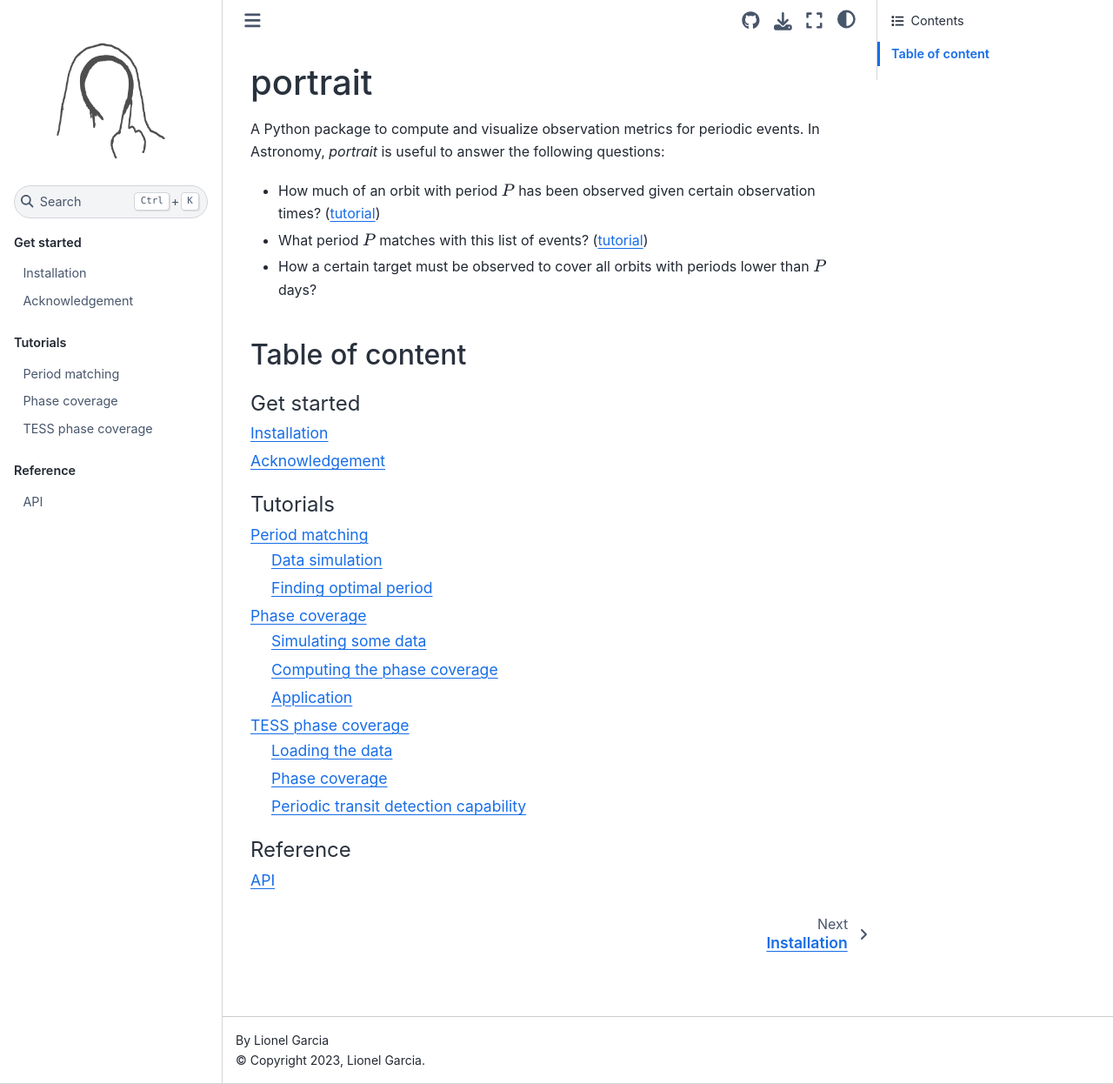
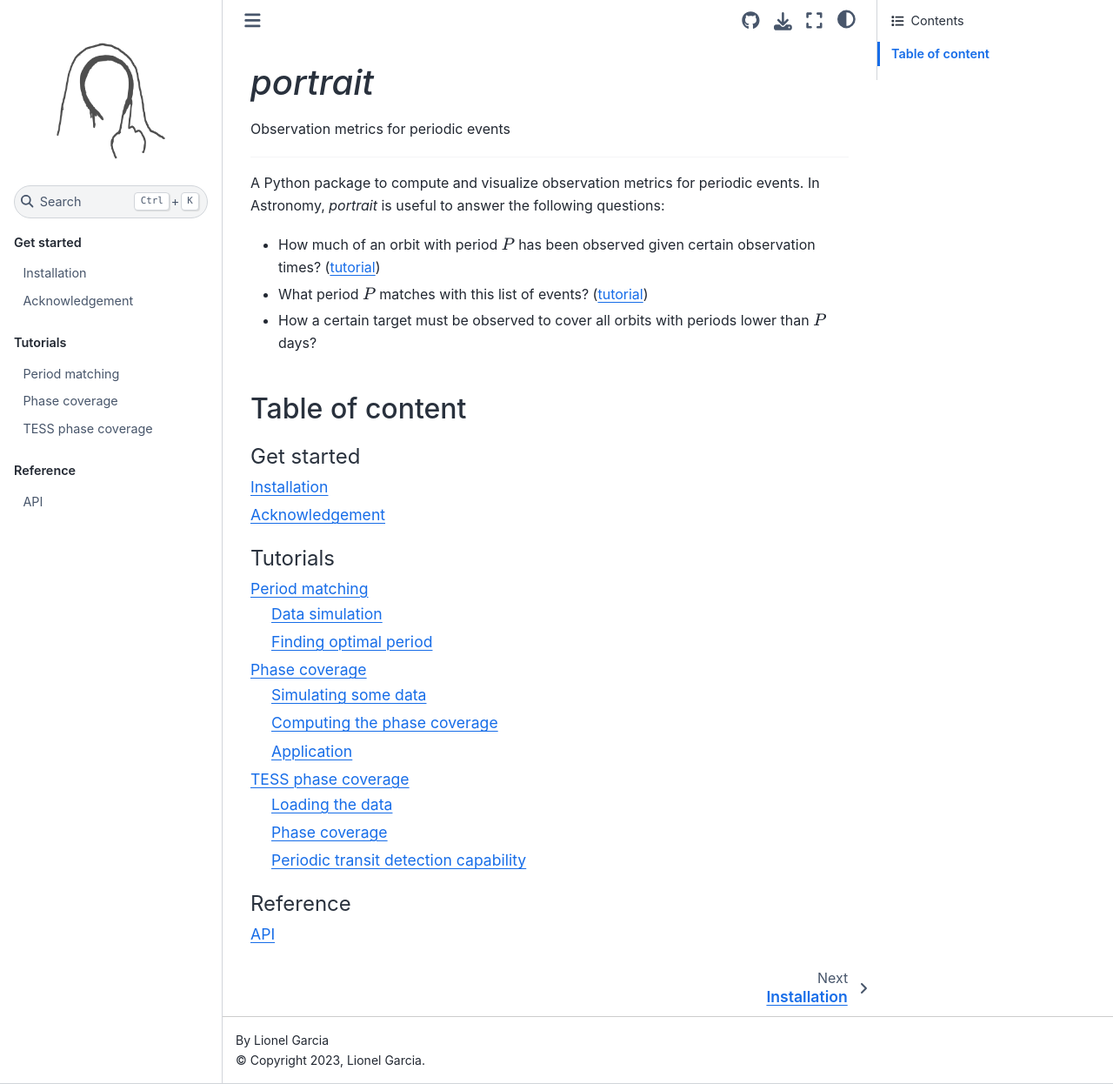
Before and after one commit to lgrcia/portrait, a Sphinx documentation site: the page built from docs/index.md, in a window 1280 px wide and 1246 px high. Shown: the whole window at 87% size. Built offline with Sphinx 7.4.7 and the Sphinx Book theme 1.1.4, drawn with Linux system fonts in a browser that asks for light colours.

Commit message:
docs: more comments + index title

```diff
--- a/docs/index.md
+++ b/docs/index.md
@@ -1,4 +1,8 @@
-# portrait
+# *portrait*
+
+Observation metrics for periodic events
+
+---
 
 A Python package to compute and visualize observation metrics for periodic events. In Astronomy, *portrait* is useful to answer the following questions:
 - How much of an orbit with period $P$ has been observed given certain observation times? ([tutorial](coverage))
```
Also changed, not shown: 1 other file.
